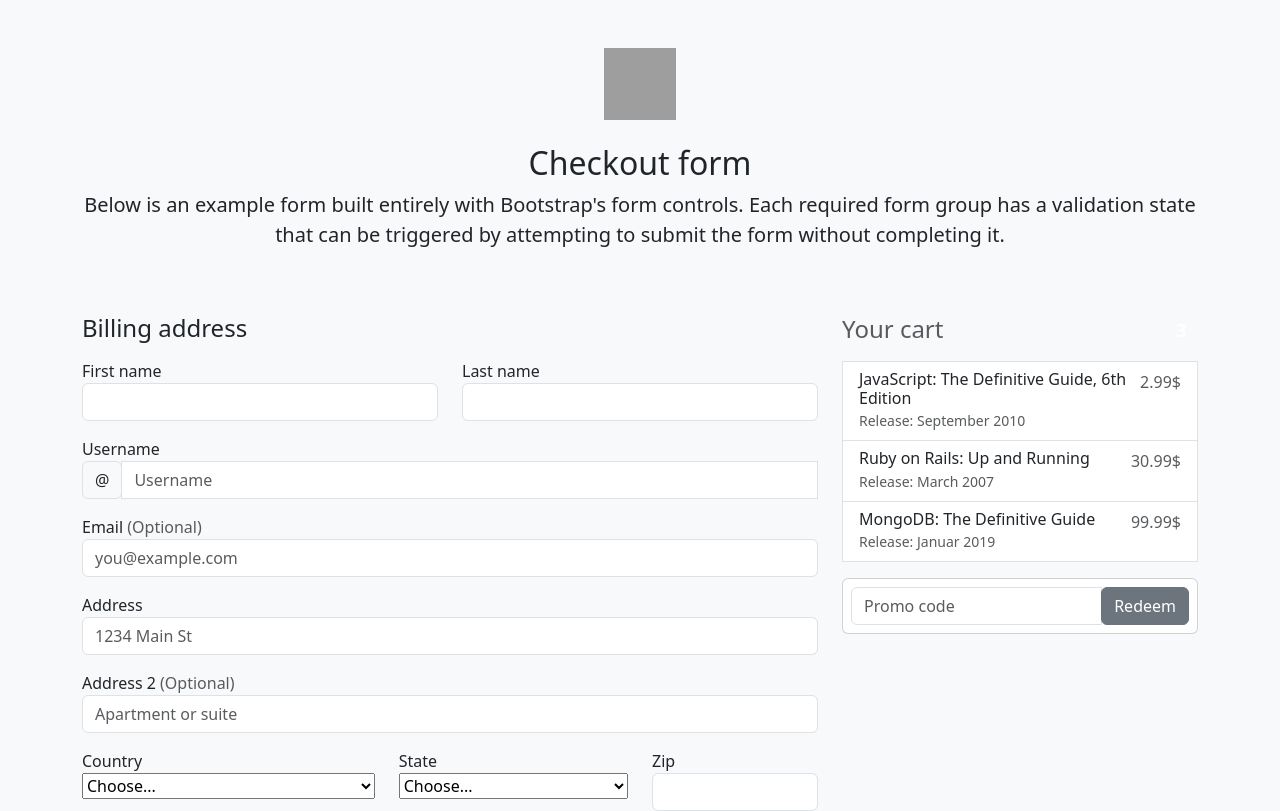
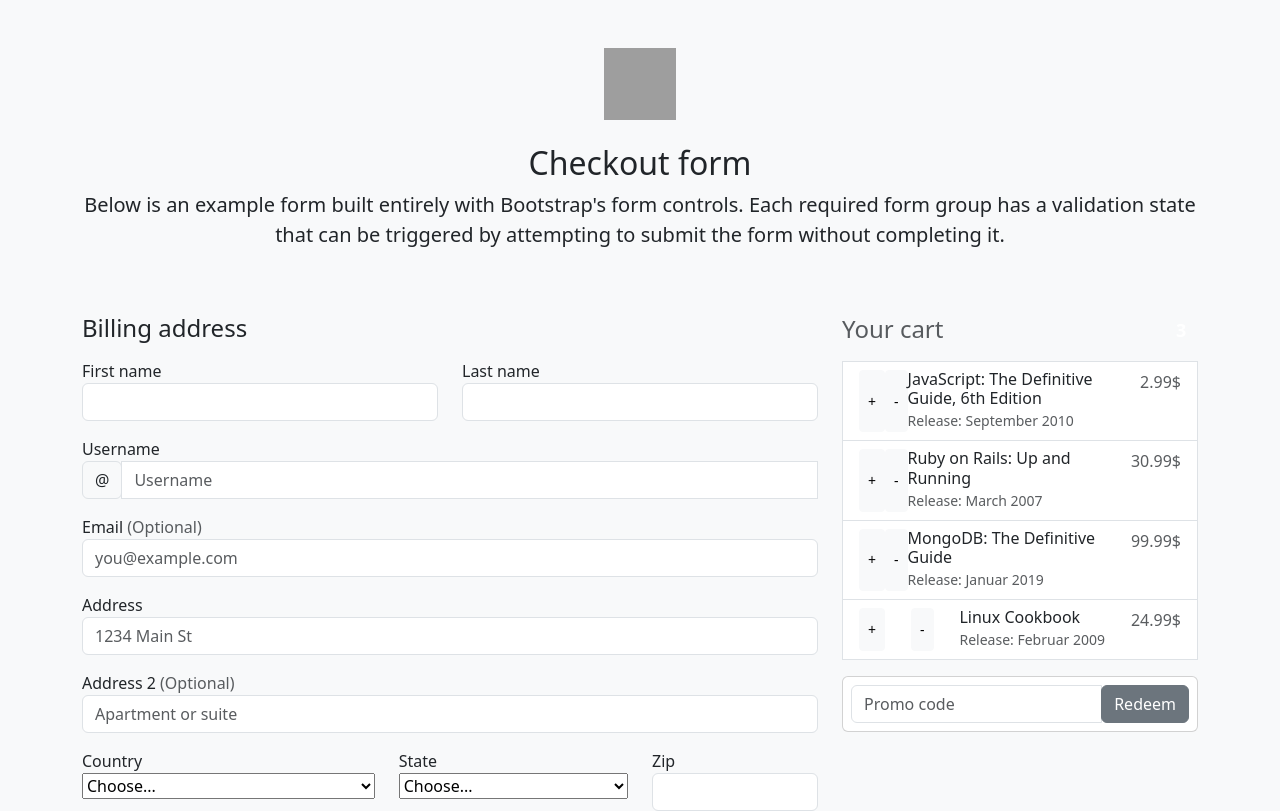
Before and after one commit to spielhoelle/react-shopping-cart, a React app: page / in a window 1280 px wide. Shown: the top 811 px of the page. Built offline with nearby package versions, Linux system fonts and the light colour scheme; grey boxes are pictures that could not be loaded.

Commit message:
WIP render product list and add buttons

```diff
--- a/src/App.jsx
+++ b/src/App.jsx
@@ -11,27 +11,45 @@ class App extends React.Component {
           "id":1,
           "name":"JavaScript: The Definitive Guide, 6th Edition",
           "release": "September 2010",
+          "amount": 1,
           "price":"2.99"
         },
         {
           "id":2,
           "name":"Ruby on Rails: Up and Running",
           "release": "March 2007",
+          "amount": 1,
           "price":"30.99"
         },
         {
           "id":3,
           "name":"MongoDB: The Definitive Guide",
           "release": "Januar 2019",
+          "amount": 1,
           "price":"99.99"
-        }
+        },
+                {
+          "id":4,
+          "name":"Linux Cookbook",
+          "release": "Februar 2009",
+          "amount": 1,
+          "price":"24.99"
+        },
+
       ]
     }
+
+    this.handleItem = this.handleItem.bind(this);
+
   };
+  handleItem(item){
+    console.log(item.target)
+    //this.setState({ posts })
+  }
   render() {
     return (
       <div>
-      {this.state.data.map((person, i) => <Product key = {i} data = {person} />)}
+      {this.state.data.map((person, i) => <Product handleItem={this.handleItem} key = {i} data = {person} />)}
     </div>
     );
   }
@@ -40,6 +58,9 @@ class Product extends React.Component {
   render() {
     return (
       <li className="list-group-item d-flex justify-content-between lh-condensed">
+        <button className="btn btn-sm btn-light" onClick = {this.props.handleItem}>+</button>
+        <button className="btn btn-sm btn-light" onClick = {this.props.handleItem}>-</button>
+
         <div>
           <h6 className="my-0">{this.props.data.name}</h6>
           <small className="text-muted">Release: { this.props.data.release }</small>
```
